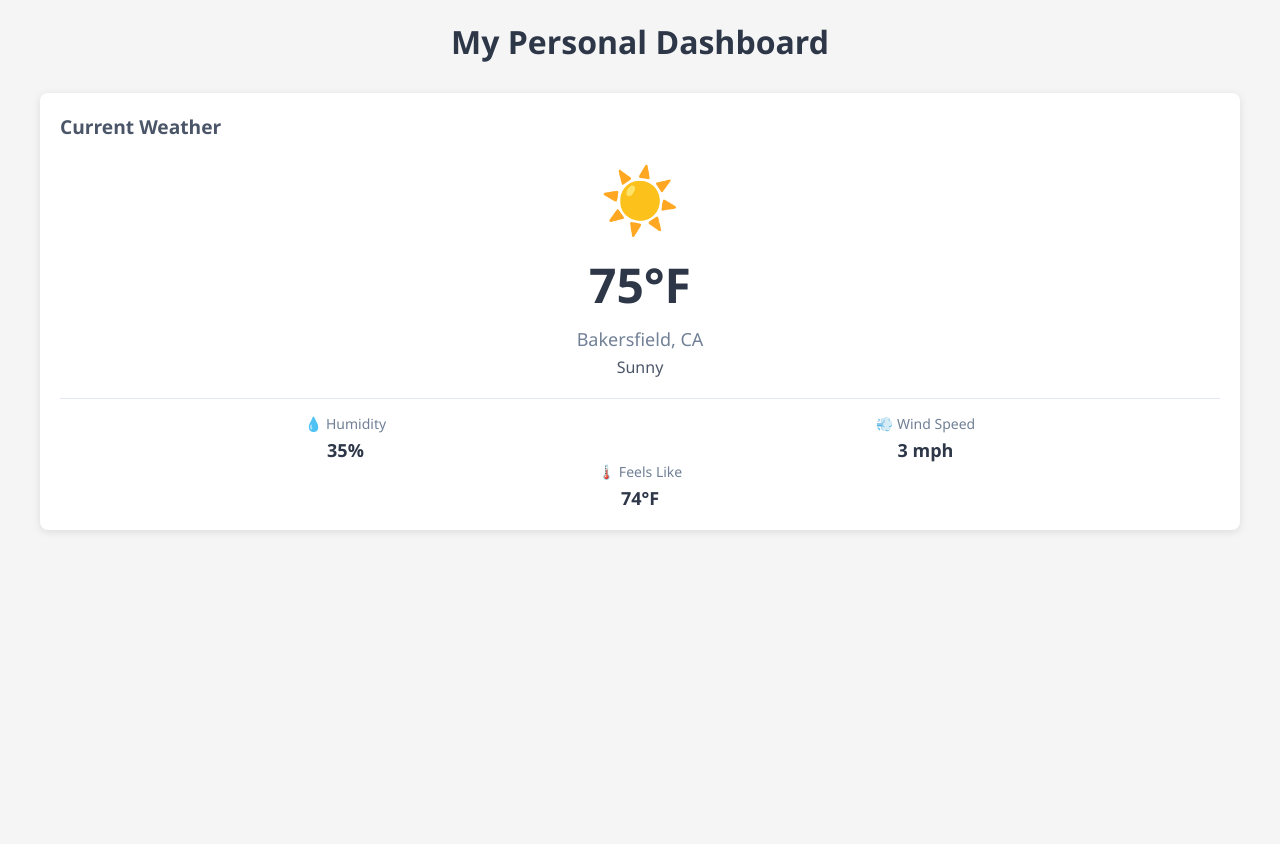
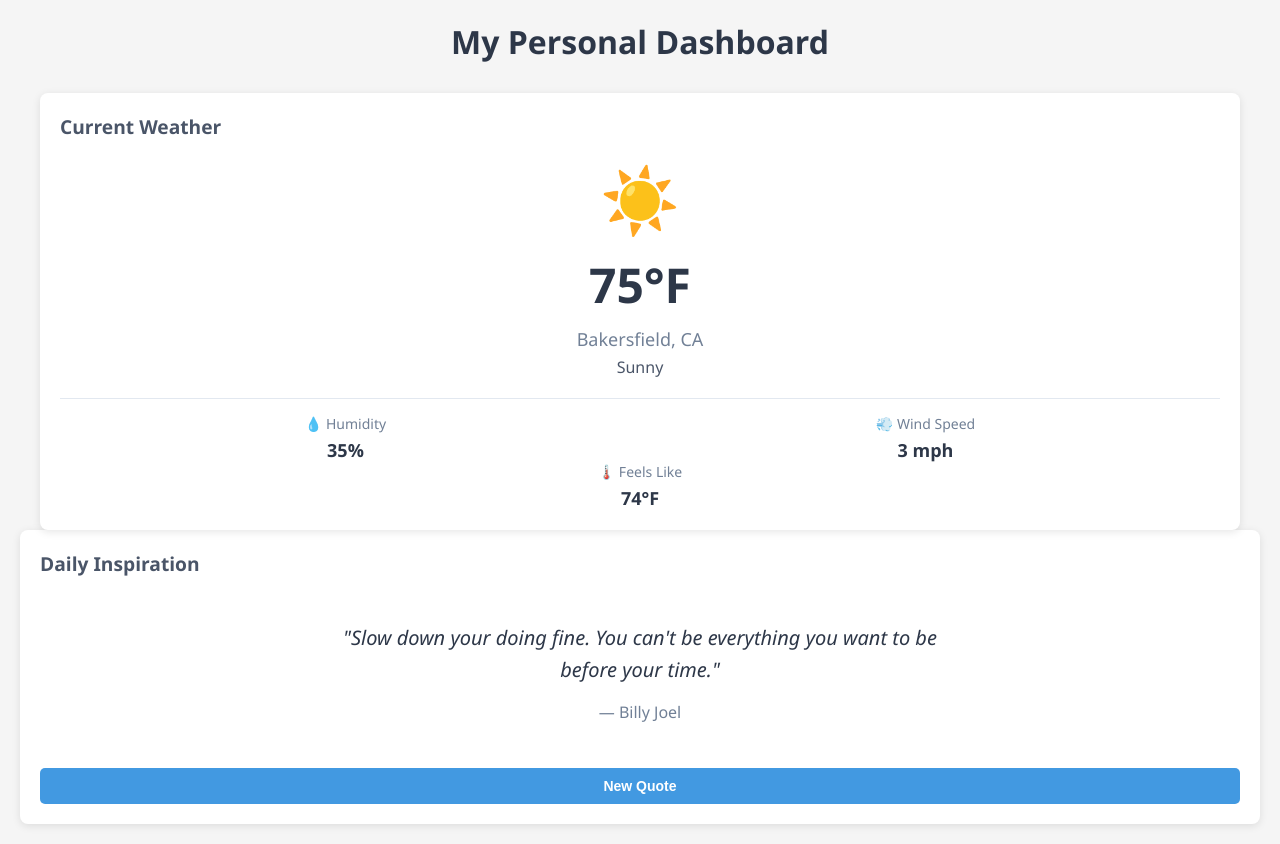
Before and after one commit to gianna-gatson/writ40363-protfolio, a plain HTML site: page projects/projects3-dashboard/index.html in a window 1280 px wide. Before the commit the page ends 800 px from the top, so only its background shows below. Drawn offline with Linux system fonts and the light colour scheme.

Commit message:
Added daily Insporation
added quotes as well as widget for them

```diff
--- a/projects/projects3-dashboard/css/styles.css
+++ b/projects/projects3-dashboard/css/styles.css
@@ -121,3 +121,72 @@ header h1 {
     color: #a0aec0;
     font-size: 14px !important;
 }
+
+.quotes-widget {
+  background: #ffffff;
+  padding: 20px;
+  border-radius: 8px;
+  box-shadow: 0 2px 8px rgba(0, 0, 0, 0.1);
+}
+
+.quote-card {
+  text-align: center;
+  padding: 30px 20px;
+  min-height: 150px;
+  display: flex;
+  flex-direction: column;
+  justify-content: center;
+  align-items: center;
+}
+
+.quote-text {
+  font-size: 20px;
+  line-height: 1.6;
+  color: #2d3748;
+  font-style: italic;
+  margin-bottom: 15px;
+  max-width: 600px;
+}
+
+.quote-author {
+  font-size: 16px;
+  color: #718096;
+  font-weight: 500;
+}
+
+.btn-primary {
+  background: #4299e1;
+  color: white;
+  border: none;
+  padding: 10px 20px;
+  border-radius: 5px;
+  font-size: 14px;
+  font-weight: 600;
+  cursor: pointer;
+  transition: background 0.3s ease;
+  width: 100%;
+  margin-top: 15px;
+}
+
+.btn-primary:hover {
+  background: #3182ce;
+}
+
+.btn-primary:active {
+  transform: scale(0.98);
+}
+
+.quote-card {
+  animation: fadeIn 0.5s ease;
+}
+
+@keyframes fadeIn {
+  from {
+    opacity: 0;
+    transform: translateY(10px);
+  }
+  to {
+    opacity: 1;
+    transform: translateY(0);
+  }
+}
--- /dev/null
+++ b/projects/projects3-dashboard/data/quotes.json
@@ -0,0 +1,42 @@
+[
+  {
+    "text": "I ain't here for a longtime, I'm here for a good time.",
+    "author": "George Strait"
+  },
+  {
+    "text": "PIVOT!",
+    "author": "Ross Geller"
+  },
+  {
+    "text": "Identity thief is not a joke, Jim! Millions of families suffer every year.",
+    "author": "Dwight Schrute"
+  },
+  {
+    "text": "happy slapsgiving",
+    "author": "Marshall Eriksen"
+  },
+  {
+    "text": "Slow down your doing fine. You can't be everything you want to be before your time.",
+    "author": "Billy Joel"
+  },
+  {
+    "text": "I don't know if she ever realized the person I most wanted to be was her. Thank you Mom: You are my guidepost for everything.",
+    "author": "Rory Gilmore"
+  },
+  {
+    "text": "Send a prayer down to the broken hearted, let them know it all turns our just fine.",
+    "author": "Zach Bryan"
+  },
+  {
+    "text": "Anyway, don't be a stanger",
+    "author": "Phobee Bridgers"
+  },
+  {
+    "text": "The scary news is, your on your own now. But the cool news is your on your own now.",
+    "author": "Taylor Swift"
+  },
+  {
+    "text": "I wouldn't act so angry all the time, I wouldn't keep it all inside and I'd let you know how much I love you everyday.'",
+    "author": "Tyler Childers"
+  }
+]
--- a/projects/projects3-dashboard/index.html
+++ b/projects/projects3-dashboard/index.html
@@ -24,6 +24,15 @@
     </div>
 
 
+<section class="widget quotes-widget">
+  <h2>Daily Inspiration</h2>
+  <div id="quotes-display">
+    <!-- Quote will appear here -->
+  </div>
+  <button id="new-quote-btn" class="btn-primary">New Quote</button>
+</section>
+
+
     <script src="js/app.js"></script>
 </body>
 </html>
--- a/projects/projects3-dashboard/js/app.js
+++ b/projects/projects3-dashboard/js/app.js
@@ -88,3 +88,84 @@ fetch('./data/weather.json')
         console.log('4. Temperature:', data.temperature);
         displayWeather(data);
     });
+
+
+
+    // Global variable to store all quotes
+let allQuotes = [];
+let currentQuoteIndex = -1; // Track current quote to avoid repeats
+
+// Function to load quotes from JSON
+function loadQuotes() {
+  console.log('Loading quotes...');
+
+  fetch('data/quotes.json')
+    .then(response => {
+      console.log('Got quotes response:', response);
+      return response.json();
+    })
+    .then(data => {
+      console.log('Quotes data:', data);
+      allQuotes = data; // Store quotes in global variable
+      displayRandomQuote(); // Show first quote
+    })
+    .catch(error => {
+      console.error('Error loading quotes:', error);
+      displayQuotesError();
+    });
+}
+
+// Function to display a random quote
+function displayRandomQuote() {
+  // Make sure we have quotes loaded
+  if (allQuotes.length === 0) {
+    console.error('No quotes available');
+    return;
+  }
+
+  // Get random index (different from current)
+  let randomIndex;
+  do {
+    randomIndex = Math.floor(Math.random() * allQuotes.length);
+  } while (randomIndex === currentQuoteIndex && allQuotes.length > 1);
+
+  currentQuoteIndex = randomIndex;
+  const quote = allQuotes[randomIndex];
+
+  // Display the quote
+  const quotesDisplay = document.getElementById('quotes-display');
+  quotesDisplay.innerHTML = `
+    <div class="quote-card">
+      <div class="quote-text">"${quote.text}"</div>
+      <div class="quote-author">— ${quote.author}</div>
+    </div>
+  `;
+
+  console.log('Displayed quote:', quote);
+}
+
+// Function to show error message
+function displayQuotesError() {
+  const quotesDisplay = document.getElementById('quotes-display');
+  quotesDisplay.innerHTML = `
+    <div class="error-message">
+      ⚠️ Could not load quotes
+    </div>
+  `;
+}
+
+// Call loadQuotes when page loads
+loadQuotes();
+
+// Set up "New Quote" button
+function setupQuotesButton() {
+  const newQuoteBtn = document.getElementById('new-quote-btn');
+
+  newQuoteBtn.addEventListener('click', () => {
+    console.log('New quote button clicked!');
+    displayRandomQuote();
+  });
+}
+
+// Call setupQuotesButton after DOM is loaded
+setupQuotesButton();
```
Also changed, not shown: 4 other files.
